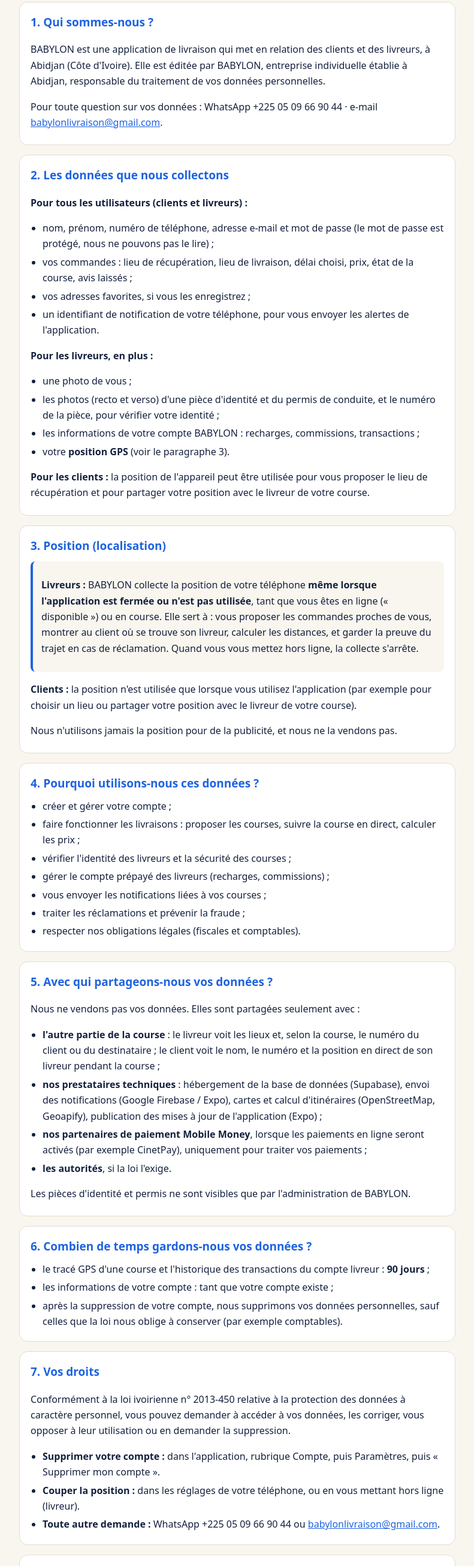
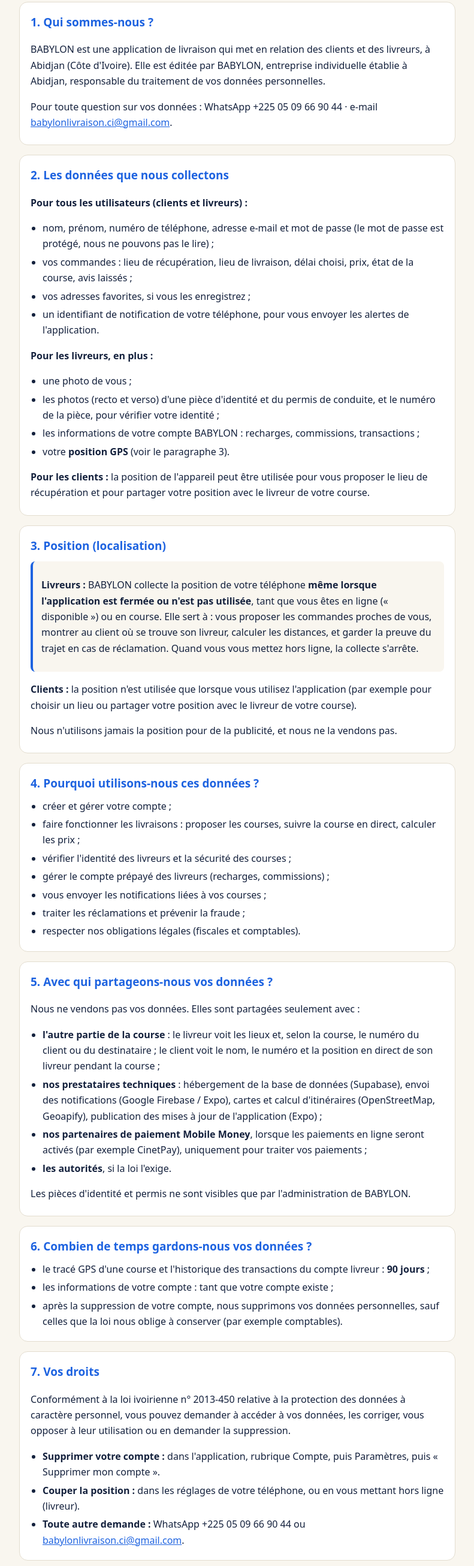
Before and after one commit to BABYLON-CI/babylon-lien, a plain HTML site: page confidentialite.html in a window 1280 px wide. Shown: the part 189-2800 px from the top of the page at 60% size, without its empty margins (244-1035 px from the left). Drawn offline with Linux system fonts and the light colour scheme.

Commit message:
Add files via upload

```diff
--- a/confidentialite.html
+++ b/confidentialite.html
@@ -36,7 +36,7 @@
   <section>
     <h2>1. Qui sommes-nous ?</h2>
     <p>BABYLON est une application de livraison qui met en relation des clients et des livreurs, à Abidjan (Côte d'Ivoire). Elle est éditée par BABYLON, entreprise individuelle établie à Abidjan, responsable du traitement de vos données personnelles.</p>
-    <p>Pour toute question sur vos données : WhatsApp +225 05 09 66 90 44 · e-mail <a href="mailto:babylonlivraison@gmail.com">babylonlivraison@gmail.com</a>.</p>
+    <p>Pour toute question sur vos données : WhatsApp +225 05 09 66 90 44 · e-mail <a href="mailto:babylonlivraison.ci@gmail.com">babylonlivraison.ci@gmail.com</a>.</p>
   </section>
 
   <section>
@@ -107,7 +107,7 @@
     <ul>
       <li><b>Supprimer votre compte :</b> dans l'application, rubrique Compte, puis Paramètres, puis « Supprimer mon compte ».</li>
       <li><b>Couper la position :</b> dans les réglages de votre téléphone, ou en vous mettant hors ligne (livreur).</li>
-      <li><b>Toute autre demande :</b> WhatsApp +225 05 09 66 90 44 ou <a href="mailto:babylonlivraison@gmail.com">babylonlivraison@gmail.com</a>.</li>
+      <li><b>Toute autre demande :</b> WhatsApp +225 05 09 66 90 44 ou <a href="mailto:babylonlivraison.ci@gmail.com">babylonlivraison.ci@gmail.com</a>.</li>
     </ul>
   </section>
 
```
